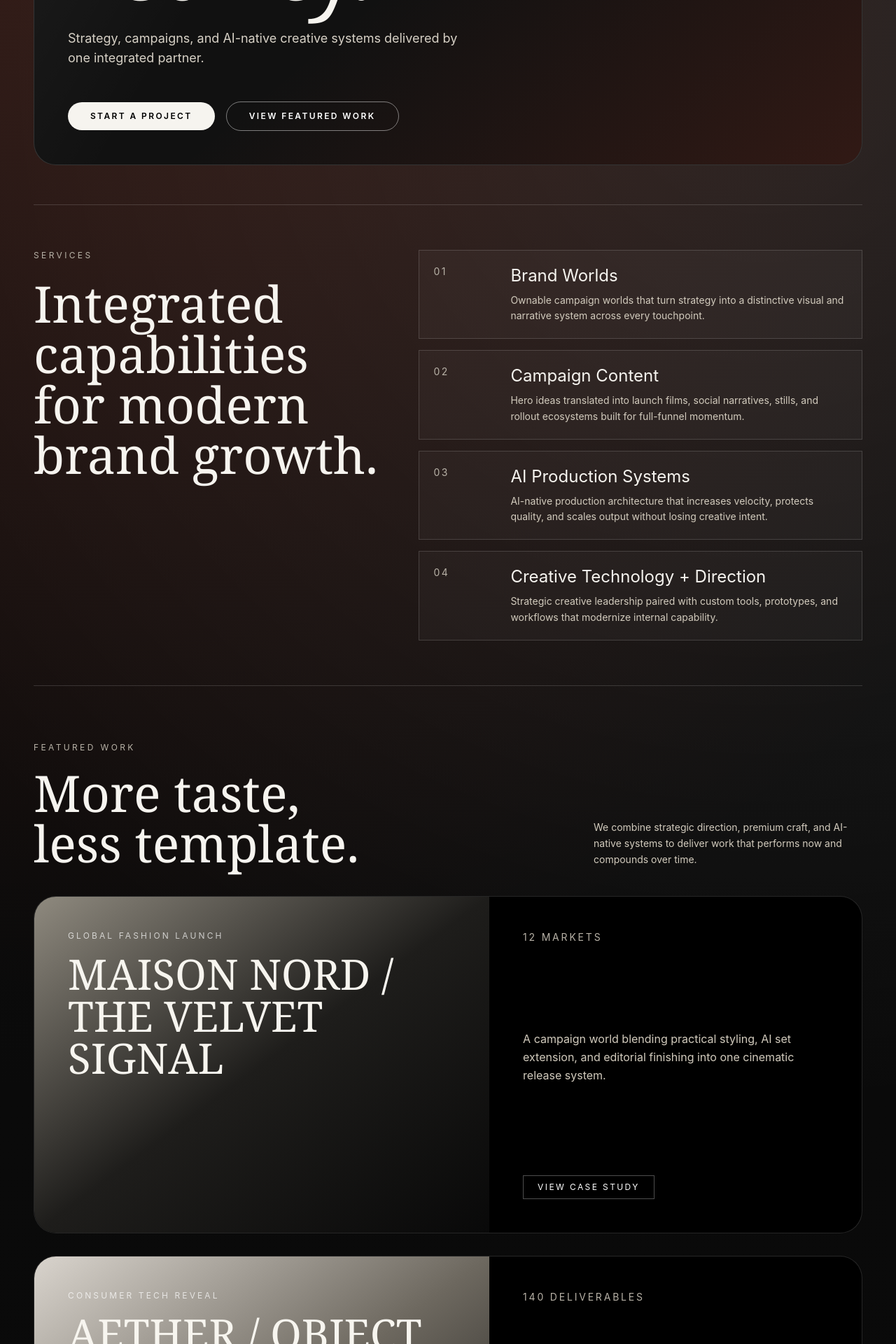
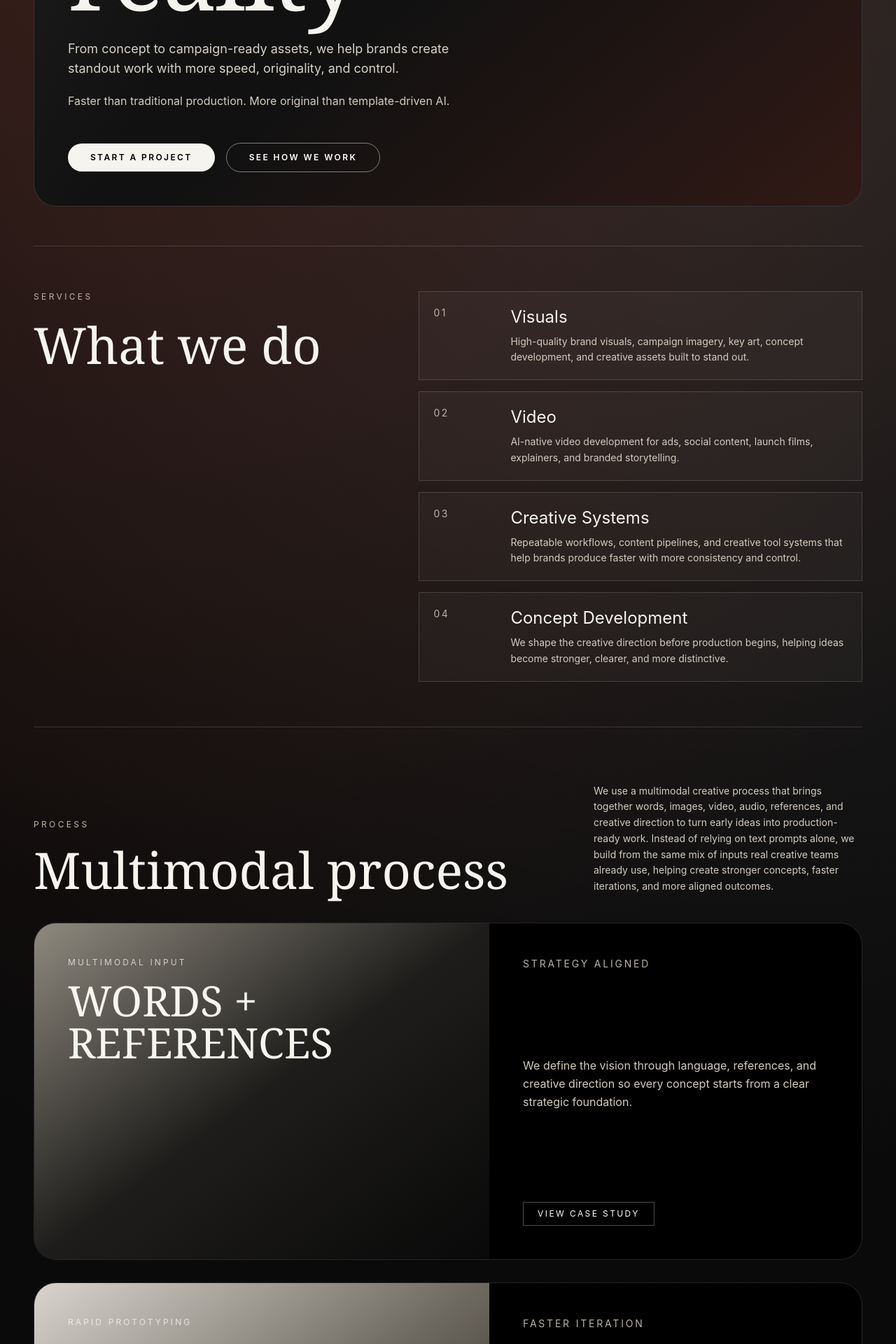
Before and after one commit to bulandun/CreateXDM, a Next.js app: page / in a window 1280 px wide. Shown: the part 660-2580 px from the top of the page at 70% size. Built offline with nearby package versions, Linux system fonts and the light colour scheme.

Commit message:
Update homepage messaging with new provided copy

```diff
--- a/app/page.tsx
+++ b/app/page.tsx
@@ -2,59 +2,60 @@ import { Reveal } from "@/components/reveal";
 
 const services = [
   {
-    title: "Brand Worlds",
-    text: "Ownable campaign worlds that turn strategy into a distinctive visual and narrative system across every touchpoint.",
+    title: "Visuals",
+    text: "High-quality brand visuals, campaign imagery, key art, concept development, and creative assets built to stand out.",
     index: "01"
   },
   {
-    title: "Campaign Content",
-    text: "Hero ideas translated into launch films, social narratives, stills, and rollout ecosystems built for full-funnel momentum.",
+    title: "Video",
+    text: "AI-native video development for ads, social content, launch films, explainers, and branded storytelling.",
     index: "02"
   },
   {
-    title: "AI Production Systems",
-    text: "AI-native production architecture that increases velocity, protects quality, and scales output without losing creative intent.",
+    title: "Creative Systems",
+    text: "Repeatable workflows, content pipelines, and creative tool systems that help brands produce faster with more consistency and control.",
     index: "03"
   },
   {
-    title: "Creative Technology + Direction",
-    text: "Strategic creative leadership paired with custom tools, prototypes, and workflows that modernize internal capability.",
+    title: "Concept Development",
+    text: "We shape the creative direction before production begins, helping ideas become stronger, clearer, and more distinctive.",
     index: "04"
   }
 ];
 
 const featuredWork = [
   {
-    title: "Maison Nord / The Velvet Signal",
-    type: "Global fashion launch",
-    stat: "12 markets",
+    title: "Words + references",
+    type: "Multimodal input",
+    stat: "Strategy aligned",
     summary:
-      "A campaign world blending practical styling, AI set extension, and editorial finishing into one cinematic release system.",
+      "We define the vision through language, references, and creative direction so every concept starts from a clear strategic foundation.",
     tone: "from-[#8f8a7f] via-[#1e1d1b] to-[#090909]"
   },
   {
-    title: "AETHER / OBJECT IN MOTION",
-    type: "Consumer tech reveal",
-    stat: "140 deliverables",
+    title: "Images + video + audio",
+    type: "Rapid prototyping",
+    stat: "Faster iteration",
     summary:
-      "A full-funnel visual language spanning hero film, still life campaign frames, and adaptive social edits.",
+      "We explore creative directions across visuals, video, and sound to quickly identify the strongest route forward.",
     tone: "from-[#d9d4cd] via-[#6d685f] to-[#101010]"
   },
   {
-    title: "Parallel Club / Night Archive",
-    type: "Culture campaign",
-    stat: "Always-on",
+    title: "Production-ready output",
+    type: "Execution-ready systems",
+    stat: "Real-world delivery",
     summary:
-      "An editorial-first content engine built to release weekly narrative drops with high-aesthetic consistency.",
+      "We refine and produce assets that match the brief and can scale through repeatable creative systems where needed.",
     tone: "from-[#606878] via-[#272b33] to-[#0a0a0a]"
   }
 ];
 
 const process = [
-  ["Frame", "Find the cultural pressure point, then define the brand position worth dramatizing."],
-  ["Worldbuild", "Translate strategy into image systems, mood grammar, and narrative structures."],
-  ["Produce", "Move through AI-native production with hands-on creative direction and ruthless curation."],
-  ["Launch", "Deliver deployable assets plus repeatable systems the team can scale after launch."]
+  ["Imagine", "We define the vision, audience, tone, references, and creative opportunity."],
+  ["Prototype", "We rapidly explore directions across words, images, video, audio, and references to find the strongest route forward."],
+  ["Refine", "We edit, align, and sharpen the work so the output matches the brand, the brief, and the intended creative direction."],
+  ["Produce", "We turn the approved direction into production-ready visuals, video, and campaign assets."],
+  ["Scale", "Where needed, we build creative systems that make future production faster, smarter, and more consistent."]
 ];
 
 export default function HomePage() {
@@ -68,15 +69,19 @@ export default function HomePage() {
             <div className="absolute inset-0 bg-[linear-gradient(120deg,rgba(255,255,255,0.08),transparent_35%),linear-gradient(320deg,rgba(244,76,43,0.14),transparent_45%)]" />
             <div className="absolute -left-24 top-10 h-52 w-52 rounded-full bg-[#f44c2b]/40 blur-[120px]" />
             <p className="relative max-w-fit border border-white/30 px-3 py-1 text-[0.62rem] uppercase tracking-[0.35em] text-white/80">
-              Creative XDM / Integrated AI-native creative agency
+              Creative XDM is an AI-native creative studio that turns vision into production-ready visuals, video, and creative systems.
             </p>
 
             <h1 className="relative mt-8 max-w-4xl font-serif text-[clamp(3.2rem,11vw,9.5rem)] leading-[0.9] tracking-tight text-[#f6f4ef]">
-              We turn your vision into creative reality.
+              We turn your vision into creative reality
             </h1>
 
             <p className="relative mt-8 max-w-xl text-base leading-relaxed text-[#d7d1c6] md:text-lg">
-              Strategy, campaigns, and AI-native creative systems delivered by one integrated partner.
+              From concept to campaign-ready assets, we help brands create standout work with more speed, originality, and control.
+            </p>
+
+            <p className="relative mt-5 max-w-2xl text-sm leading-relaxed text-[#d2cbbd] md:text-base">
+              Faster than traditional production. More original than template-driven AI.
             </p>
 
             <div className="relative mt-12 flex flex-wrap items-center gap-4">
@@ -84,7 +89,7 @@ export default function HomePage() {
                 Start a Project
               </button>
               <button className="rounded-full border border-white/45 px-8 py-3 text-xs font-semibold uppercase tracking-[0.2em] text-white transition hover:bg-white/10">
-                View featured work
+                See how we work
               </button>
             </div>
           </div>
@@ -98,9 +103,7 @@ export default function HomePage() {
             <div>
               <p className="text-xs uppercase tracking-[0.28em] text-[#b8b2a7]">Services</p>
               <h2 className="mt-6 font-serif text-5xl leading-[0.95] text-[#f6f4ef] md:text-7xl">
-                Integrated capabilities
-                <br />
-                for modern brand growth.
+                What we do
               </h2>
             </div>
 
@@ -125,15 +128,13 @@ export default function HomePage() {
         <Reveal>
           <div className="mb-10 flex items-end justify-between gap-6">
             <div>
-              <p className="text-xs uppercase tracking-[0.28em] text-[#b8b2a7]">Featured work</p>
+              <p className="text-xs uppercase tracking-[0.28em] text-[#b8b2a7]">Process</p>
               <h2 className="mt-5 max-w-4xl font-serif text-5xl leading-[0.95] text-[#f6f4ef] md:text-7xl">
-                More taste,
-                <br />
-                less template.
+                Multimodal process
               </h2>
             </div>
             <p className="hidden max-w-sm text-sm leading-relaxed text-[#d2cbbd] lg:block">
-              We combine strategic direction, premium craft, and AI-native systems to deliver work that performs now and compounds over time.
+              We use a multimodal creative process that brings together words, images, video, audio, references, and creative direction to turn early ideas into production-ready work. Instead of relying on text prompts alone, we build from the same mix of inputs real creative teams already use, helping create stronger concepts, faster iterations, and more aligned outcomes.
             </p>
           </div>
         </Reveal>
@@ -167,10 +168,10 @@ export default function HomePage() {
           <div className="border border-white/15 bg-[#121110] p-8 md:p-10">
             <p className="text-xs uppercase tracking-[0.28em] text-[#b8b2a7]">About</p>
             <h2 className="mt-6 font-serif text-4xl leading-tight text-[#f6f4ef] md:text-6xl">
-              We operate as a strategic creative partner, not a production vendor.
+              Creative built for the pace of now
             </h2>
             <p className="mt-6 max-w-2xl text-base leading-relaxed text-[#d2cbbd]">
-              Creative XDM is an integrated agency that helps brands define their creative direction, launch standout campaigns, and install AI-native ways of working. We partner with ambitious teams that want measurable outcomes and premium execution.
+              Creative XDM blends creative direction, AI-native workflows, and production thinking to help brands move from idea to execution without the usual bottlenecks. We create visuals, video, and scalable creative systems designed to be original, effective, and ready for real-world use.
             </p>
           </div>
         </Reveal>
@@ -178,7 +179,10 @@ export default function HomePage() {
         <Reveal delay={0.1}>
           <div className="relative overflow-hidden border border-white/15 p-8 md:p-10">
             <div className="absolute inset-0 bg-[linear-gradient(160deg,rgba(255,255,255,0.06),transparent_40%),radial-gradient(circle_at_90%_10%,rgba(244,76,43,0.16),transparent_38%)]" />
-            <h3 className="relative text-xs uppercase tracking-[0.26em] text-[#b8b2a7]">Process</h3>
+            <h3 className="relative text-xs uppercase tracking-[0.26em] text-[#b8b2a7]">How we work</h3>
+            <p className="relative mt-4 text-sm leading-relaxed text-[#d2cbbd]">
+              Our multimodal process is built to move quickly from vision to output while keeping quality, originality, and control intact.
+            </p>
             <div className="relative mt-5 space-y-5">
               {process.map(([title, text], idx) => (
                 <div key={title} className="border-b border-white/15 pb-4 last:border-none">
```
